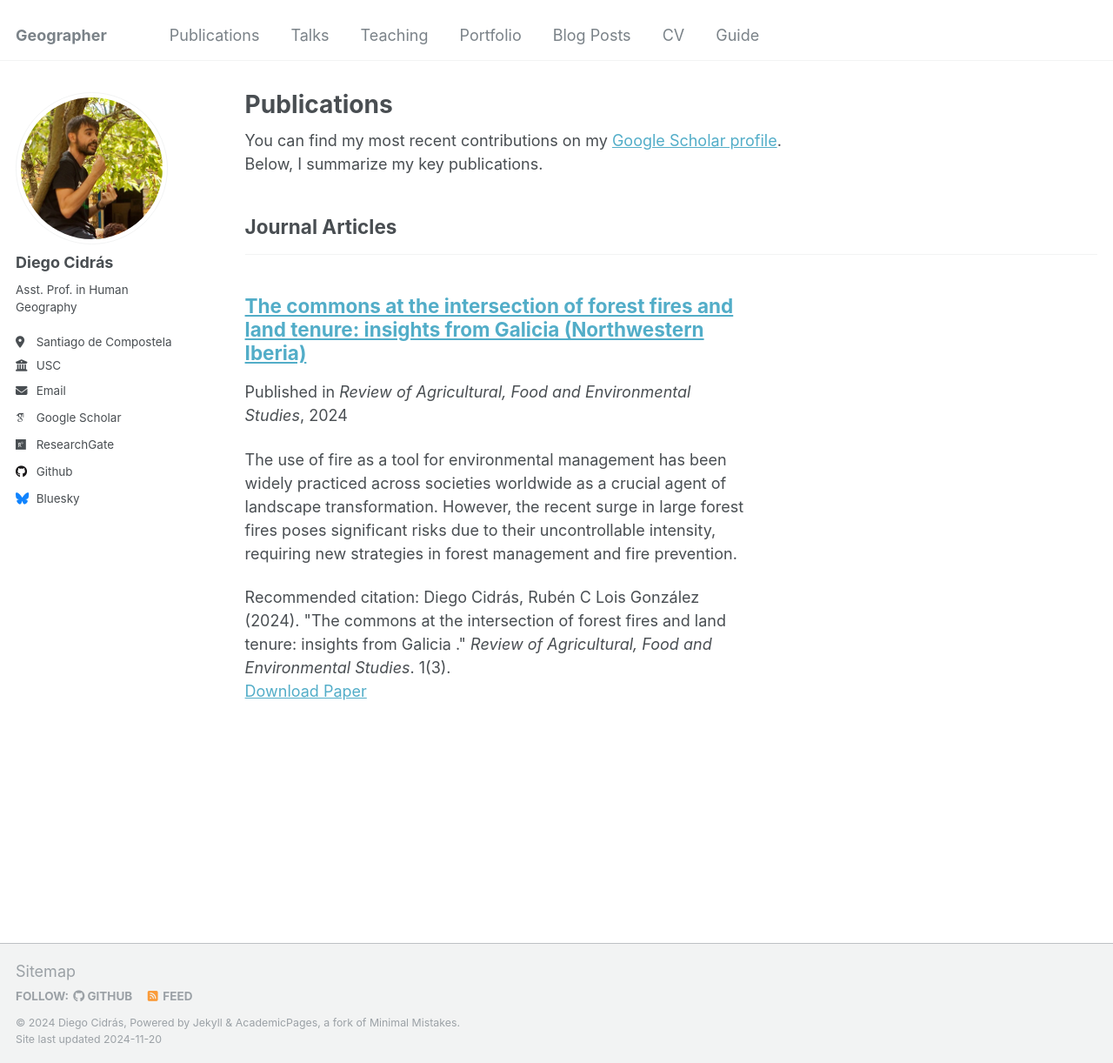
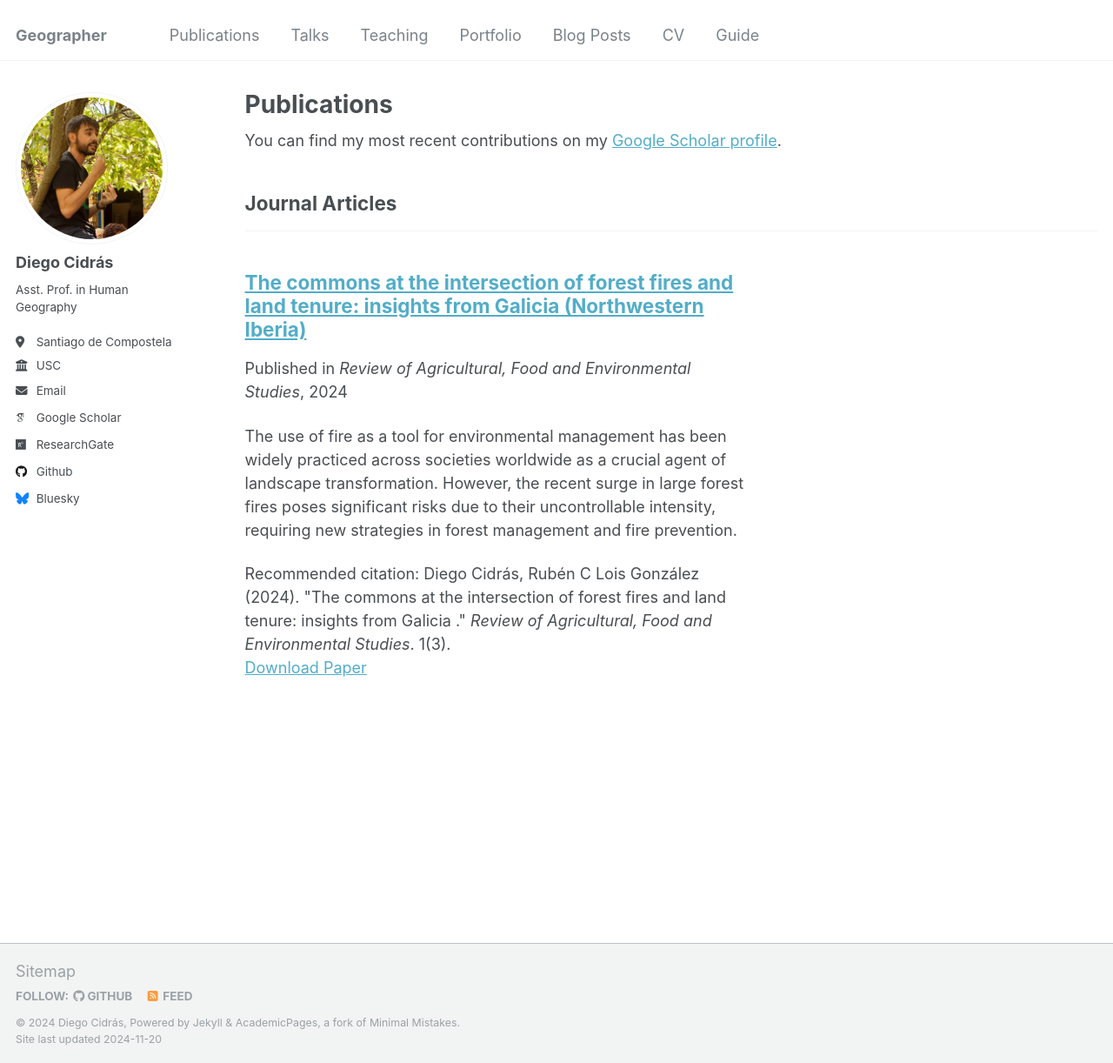
Before and after one commit to diegocidras/diegocidras.github.io, a Jekyll site: the page built from _pages/publications.html, in a window 1280 px wide and 1222 px high. Shown: the whole window at 87% size. Built offline with Jekyll 4.4.1, drawn with Linux system fonts in a browser that asks for light colours; some web fonts are replaced.

Commit message:
Update publications.html

```diff
--- a/_pages/publications.html
+++ b/_pages/publications.html
@@ -8,9 +8,6 @@ author_profile: true
 {% if site.author.googlescholar %}
   <div class="wordwrap">You can find my most recent contributions on my <a href="{{site.author.googlescholar}}">Google Scholar profile</a>.</div>
 {% endif %}
-
-Below, I summarize my key publications.
-
 
 
 {% include base_path %}
```
